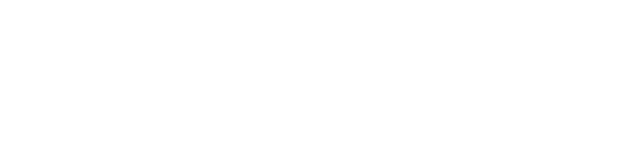
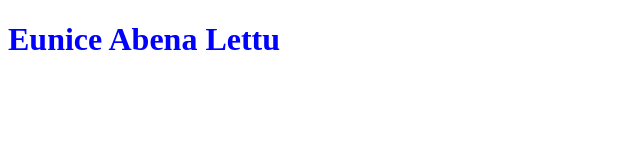
Before and after one commit to AbenaLettu97/portfolio, a plain HTML site: page index.html in a window 1280 px wide. Shown: the whole page, without its empty margins (0-640 px from the left). Drawn offline with Linux system fonts and the light colour scheme.

Commit message:
testing files

```diff
--- a/index.html
+++ b/index.html
@@ -8,7 +8,7 @@
 </head>
 <body>
 
-
+ <h1>Eunice Abena Lettu</h1>
     <script src="index.js"></script>
 </body>
 </html>
--- a/styles.css
+++ b/styles.css
@@ -0,0 +1,3 @@
+h1{
+    color: blue;
+}
```
